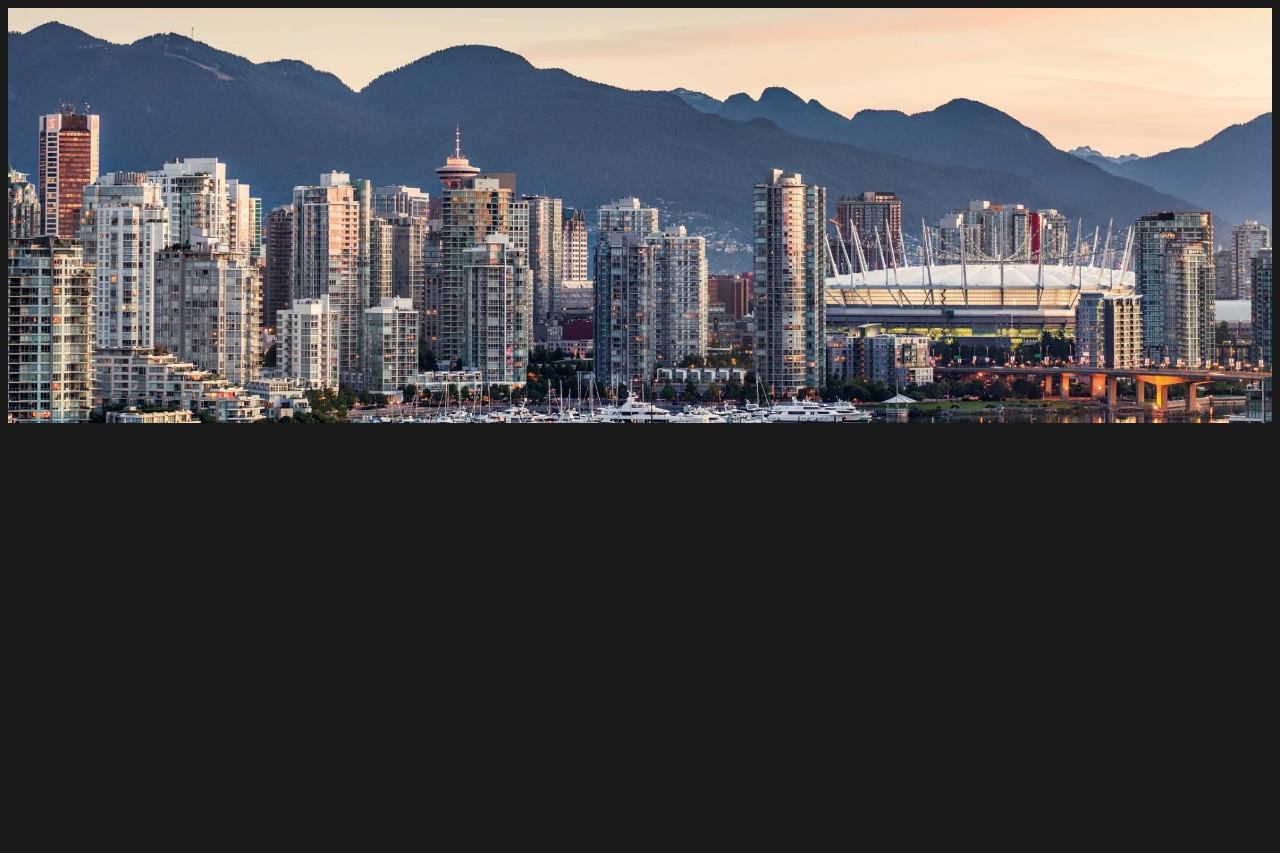
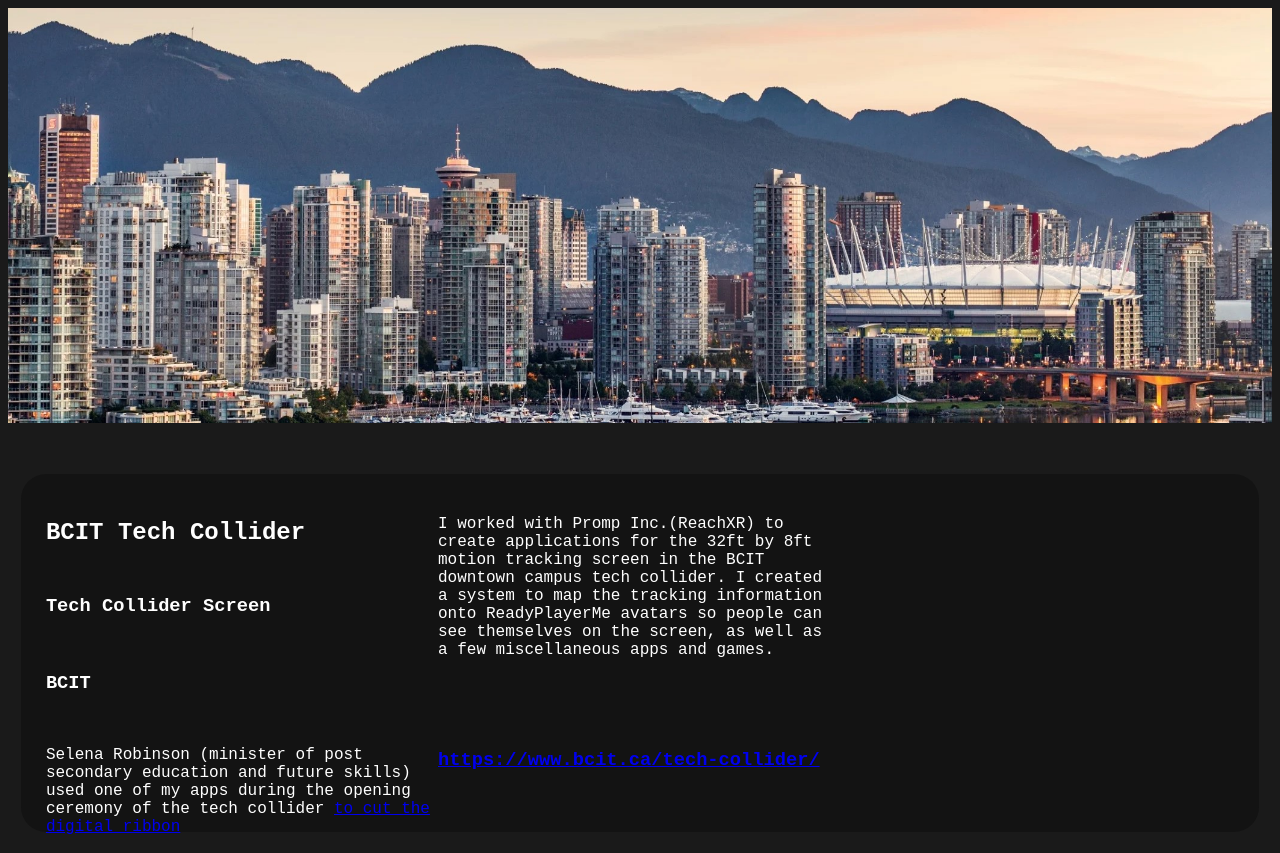
Before and after one commit to Ethan-J13/Test_Deploy, a plain HTML site: page index.html in a window 1280 px wide. Before the commit the page ends 800 px from the top, so only its background shows below. Drawn offline with Linux system fonts and the light colour scheme.

Commit message:
tech collider entry

```diff
--- a/index.html
+++ b/index.html
@@ -14,9 +14,22 @@
 
 <body>
     <img src="/images/VanSkylineCrop.jpg" alt="Italian Trulli2">
-    <!-- <img src="https://www.w3schools.com/images/w3schools_green.jpg" alt="W3Schools.com"> -->
     <div class="badge-base LI-profile-badge" data-locale="en_US" data-size="large" data-theme="dark" data-type="HORIZONTAL" data-vanity="ethan-johnston-59a12927b" data-version="v1"><a class="badge-base__link LI-simple-link" href="https://www.linkedin.com/in/ethan-johnston-59a12927b?trk=profile-badge"></a></div>
-    <!-- <img src="/images/destiny-2-beyond-light-Wallpaper.jpg" alt="Italian Trulli2"> -->
+    <div class="game">
+        <h2 class="gameTitle">BCIT Tech Collider</h2>
+        <h3 class="gameLinks"><a href="https://www.bcit.ca/tech-collider/">https://www.bcit.ca/tech-collider/</a></h3>
+        <h3 class="gameType">Tech Collider Screen</h3>
+        <h3 class="gamePlatforms">BCIT</h3>
+        <p class="gameDesc">I worked with Promp Inc.(ReachXR) to create applications for the 32ft by 8ft motion tracking
+            screen in the BCIT downtown campus tech collider. I created a system to map the tracking
+            information onto ReadyPlayerMe avatars so people can see themselves on the screen, as well as a few miscellaneous
+            apps and games.</p>
+        <p class="notables">Selena Robinson (minister of post secondary education and future skills) used one of my apps
+            during the opening ceremony of the tech collider <a
+                href="https://twitter.com/MicrosoftVan/status/1624169346758242304?s=20">to cut the digital ribbon</a>
+        </p>
+        <!-- <div id="tcSlideshow" class="slideshow"></div> -->
+    </div>
 </body>
 
 </html>
```
